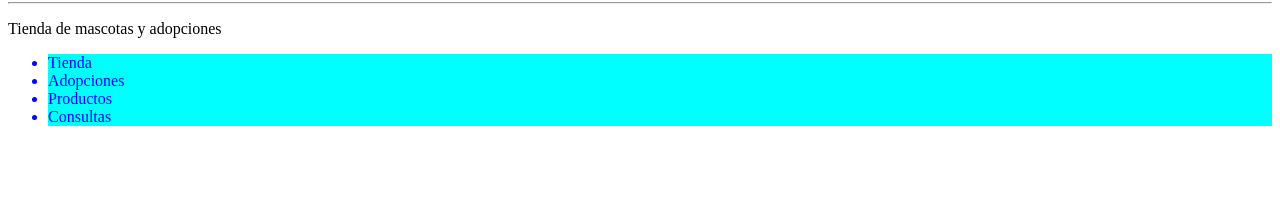
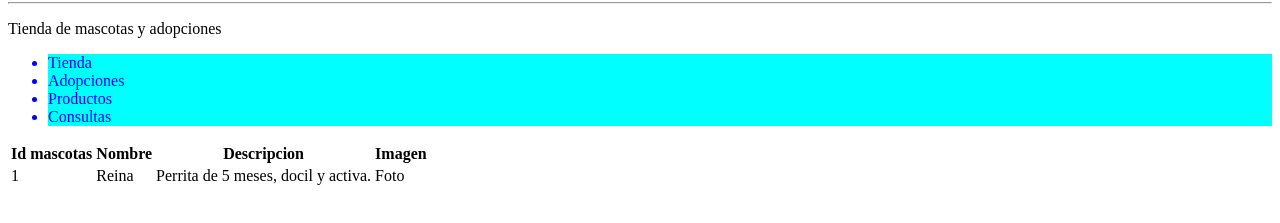
Before and after one commit to LeonardoNevarezChavez/proyectoweb_git2, a plain HTML site: page index.html in a window 1280 px wide. Shown: the part 69-292 px from the top of the page. Drawn offline with Linux system fonts and the light colour scheme.

Commit message:
Se agrega una tabla de mascotas en index.html

```diff
--- a/index.html
+++ b/index.html
@@ -22,5 +22,22 @@
         <li>Consultas</li>
     </ul>
 
+    <p></p>
+    <p></p>
+    <table>
+        <tr>
+            <th>Id mascotas</th>
+            <th>Nombre</th>
+            <th>Descripcion</th>
+            <th>Imagen</th>
+        </tr>
+        <tr>
+            <td>1</td>
+            <td>Reina</td>
+            <td>Perrita de 5 meses, docil y activa.</td>
+            <td>Foto</td>
+        </tr>
+    </table>
+
 </body>
 </html>
```
